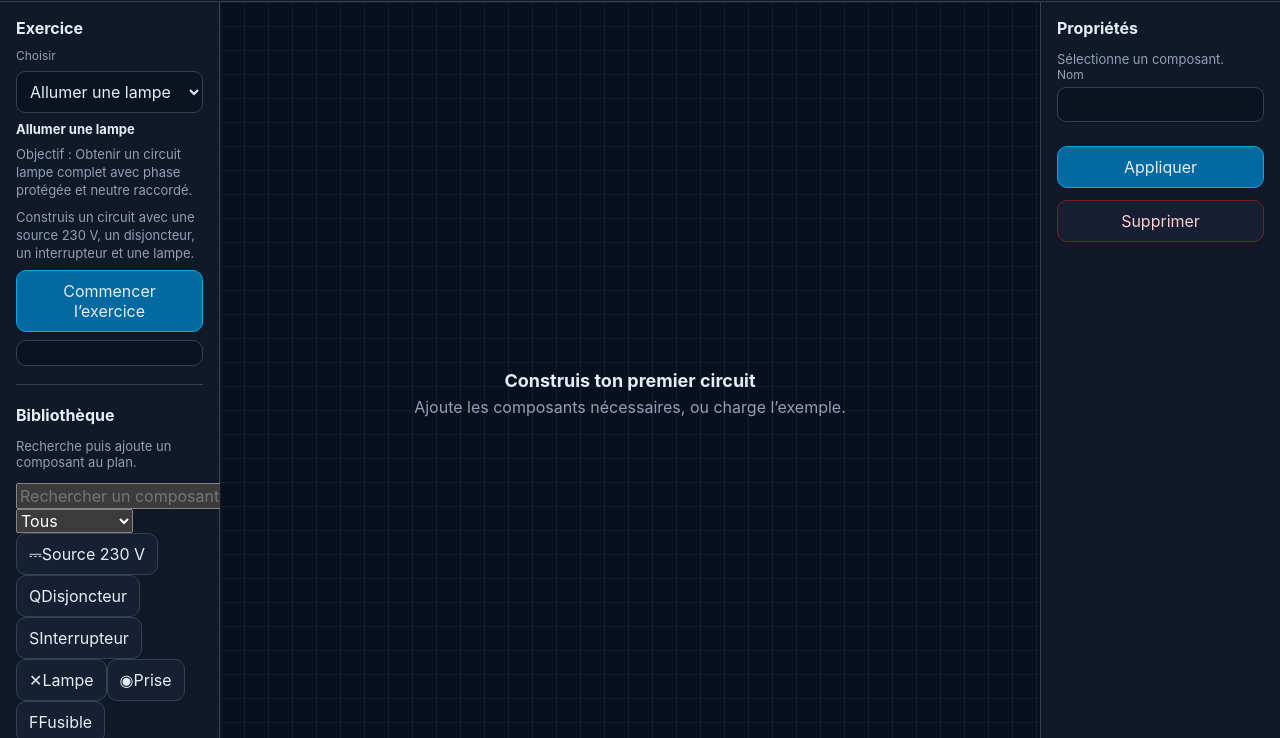
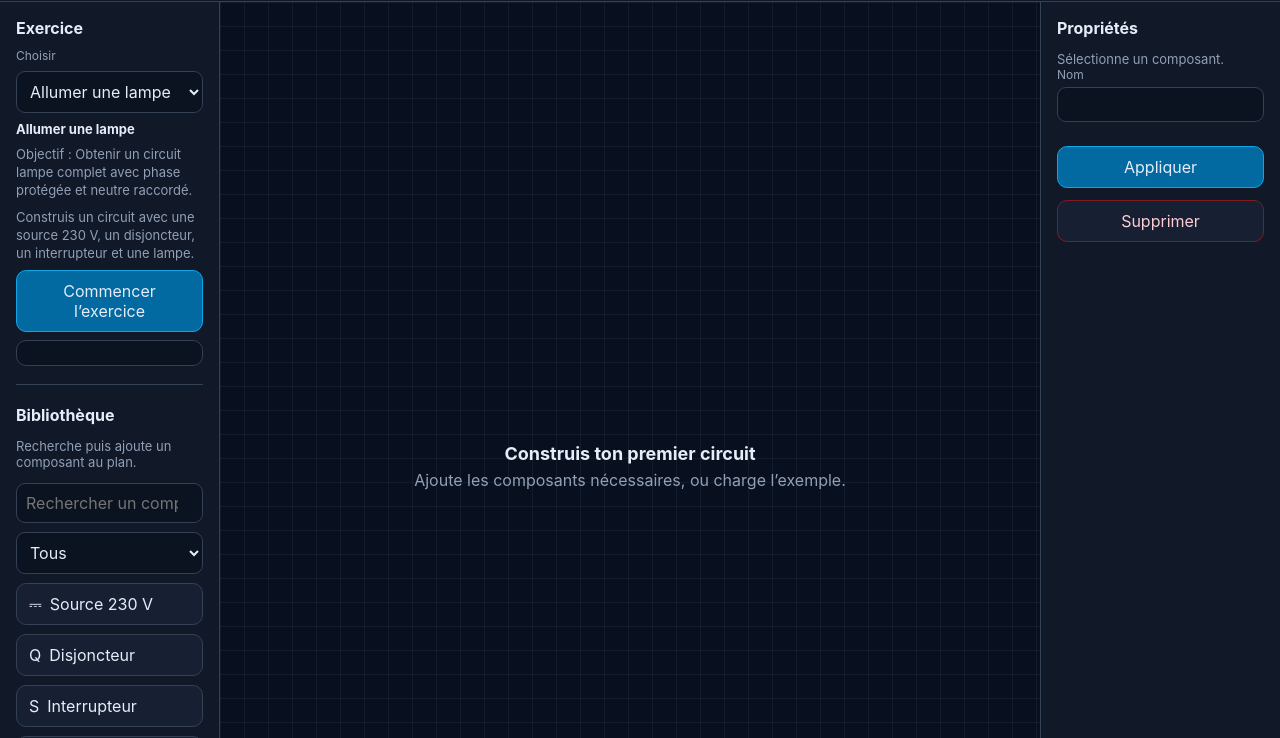
Before and after one commit to nexagrouptech/ElectroLabAI, a website: page public/index.html in a window 1280 px wide. Shown: the part 62-800 px from the top of the page. Drawn offline with Linux system fonts and the light colour scheme; files whose address does not match are found by name.

Commit message:
style(v0.4): support searchable component catalog

```diff
--- a/public/styles.css
+++ b/public/styles.css
@@ -207,3 +207,39 @@ footer {
 .exercise-result.passed strong { color: var(--good); }
 .exercise-result.failed { border-color: var(--bad); }
 .exercise-result.failed strong { color: var(--bad); }
+
+
+.component-search,
+.component-category {
+  width: 100%;
+  border: 1px solid var(--line);
+  border-radius: 9px;
+  background: #0b1220;
+  color: var(--text);
+  padding: 9px;
+  margin-bottom: 9px;
+}
+
+.component-buttons {
+  display: grid;
+  gap: 9px;
+}
+
+.component-buttons button {
+  width: 100%;
+  display: flex;
+  align-items: center;
+  gap: 8px;
+  text-align: left;
+}
+
+.component-buttons button:disabled {
+  opacity: .38;
+  cursor: not-allowed;
+}
+
+.component-empty {
+  margin: 8px 0 0;
+  color: var(--muted);
+  font-size: 12px;
+}
```
